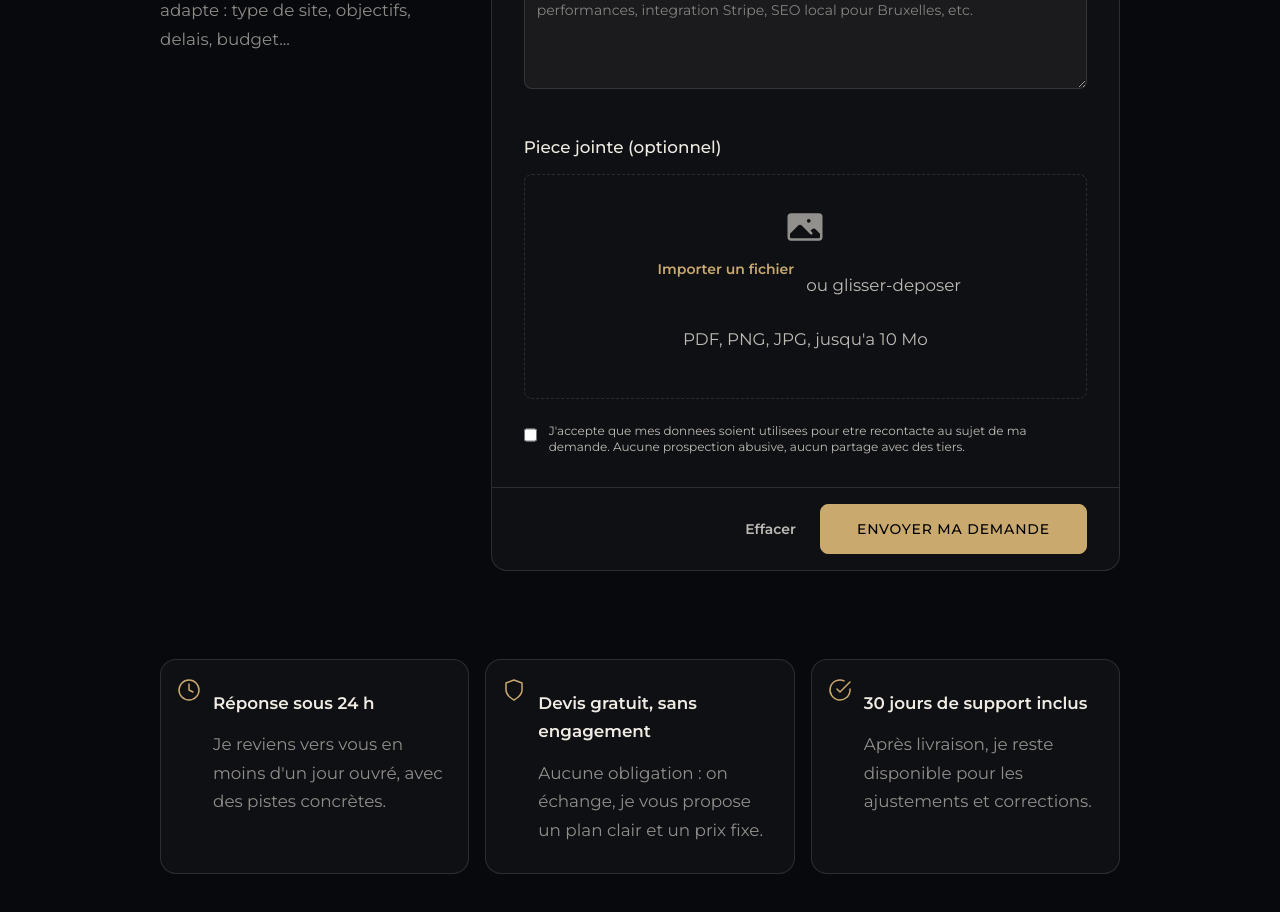
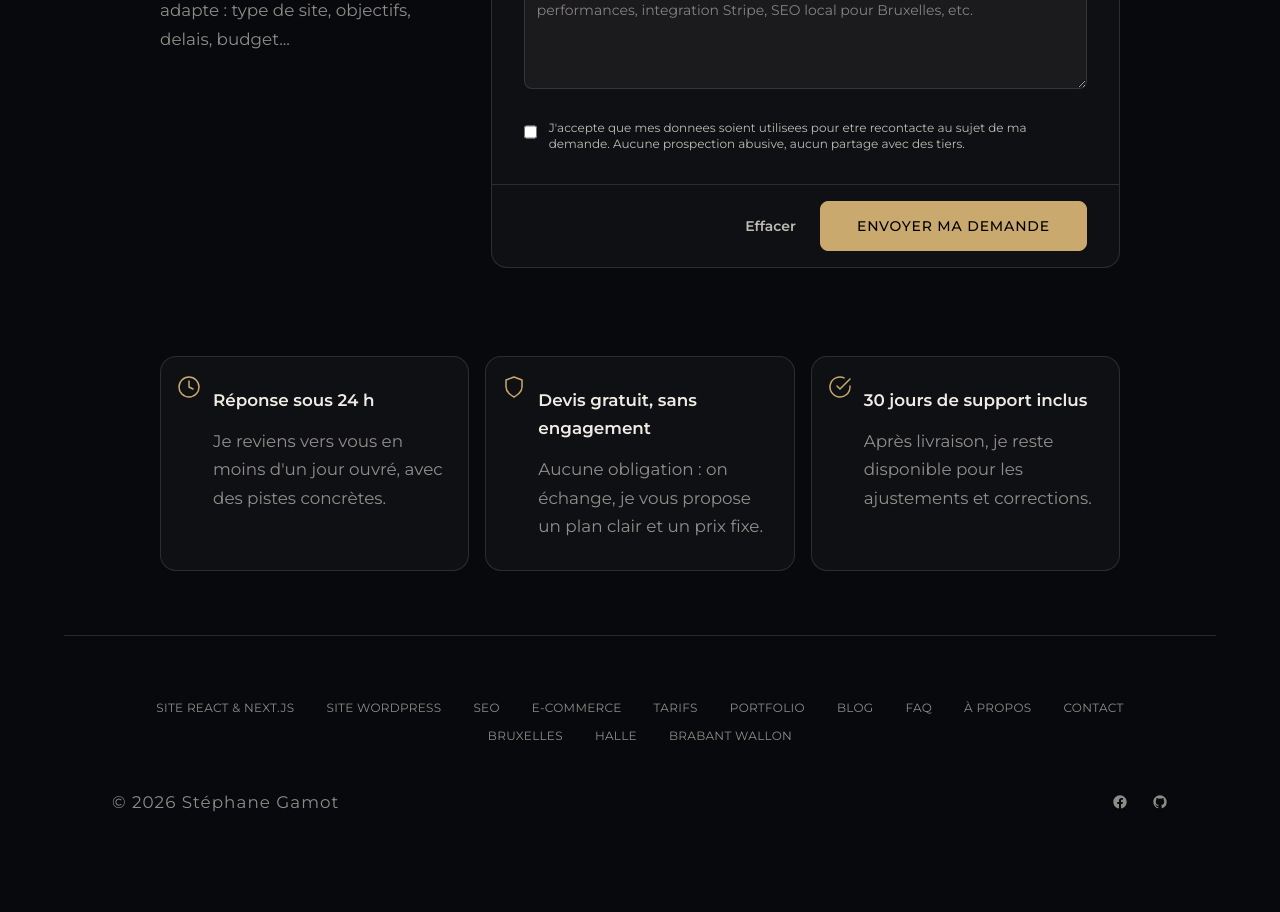
Before and after one commit to StephaneGamot/stephanegamot, a Next.js app: page /contact in a window 1280 px wide. Shown: the part 1640-2552 px from the top of the page. Built offline with nearby package versions, Linux system fonts and the light colour scheme.

Commit message:
Update Contact.tsx

```diff
--- a/components/contact/Contact.tsx
+++ b/components/contact/Contact.tsx
@@ -435,44 +435,7 @@ export default function Contact() {
                     </div>
                   </div>
 
-                  {/* Piece jointe UI seulement */}
-                  <div className="col-span-full">
-                    <p className="block text-sm font-medium" style={{ color: "var(--fg-base)" }}>
-                      Piece jointe (optionnel)
-                    </p>
 
-                    <div
-                      className="mt-2 flex justify-center rounded-lg border border-dashed px-6 py-8"
-                      style={{ borderColor: "var(--border)" }}
-                    >
-                      <div className="text-center">
-                        <PhotoIcon
-                          aria-hidden="true"
-                          className="mx-auto size-10"
-                          style={{ color: "var(--fg-subtle)" }}
-                        />
-                        <div className="mt-3 flex text-sm" style={{ color: "var(--fg-muted)" }}>
-                          <label
-                            htmlFor="file-upload"
-                            className="relative cursor-pointer rounded-md px-2 font-semibold"
-                            style={{ color: "var(--accent)" }}
-                          >
-                            <span>Importer un fichier</span>
-                            <input
-                              id="file-upload"
-                              name="file-upload"
-                              type="file"
-                              className="sr-only"
-                            />
-                          </label>
-                          <p className="pl-1">ou glisser-deposer</p>
-                        </div>
-                        <p className="text-xs" style={{ color: "var(--fg-muted)" }}>
-                          PDF, PNG, JPG, jusqu'a 10&nbsp;Mo
-                        </p>
-                      </div>
-                    </div>
-                  </div>
 
                   <div className="col-span-full">
                     <div className="flex items-start gap-3">
```
